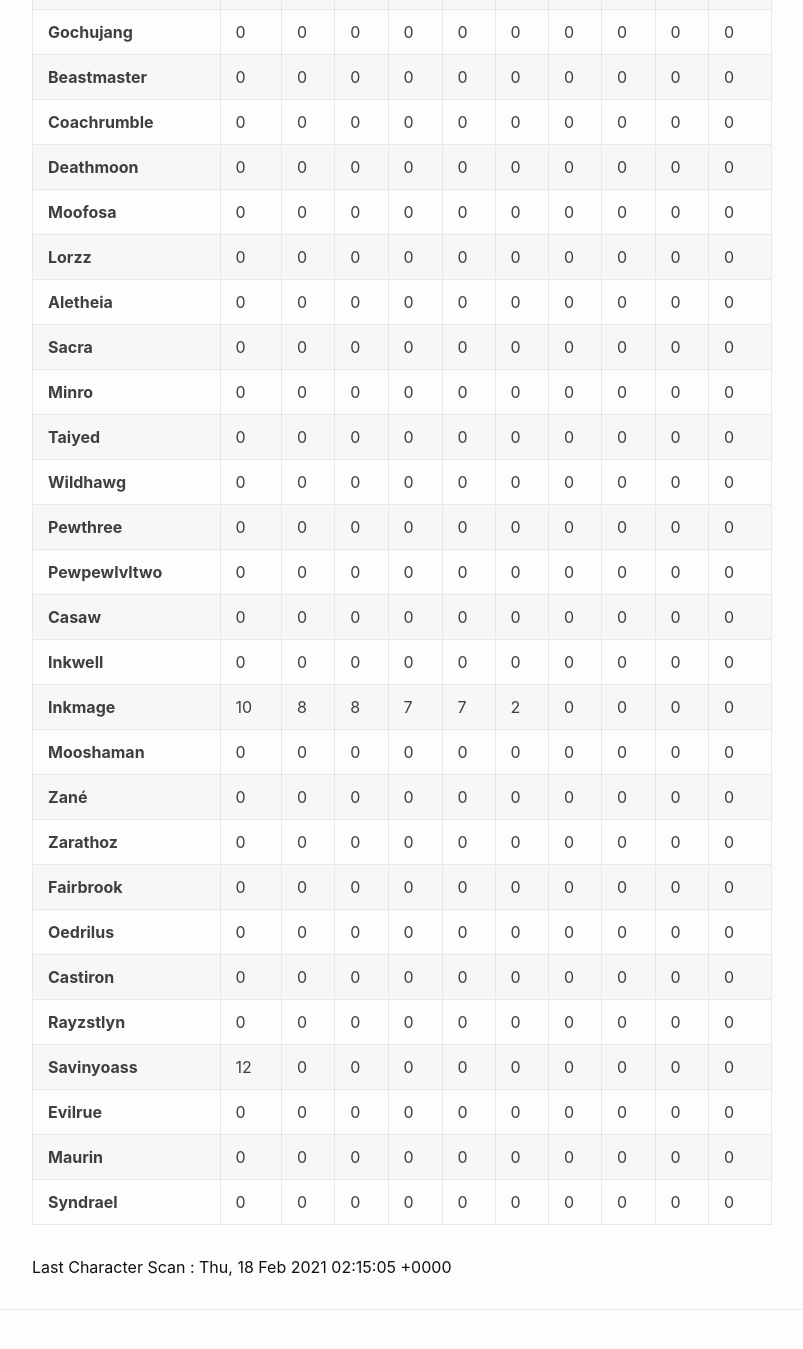
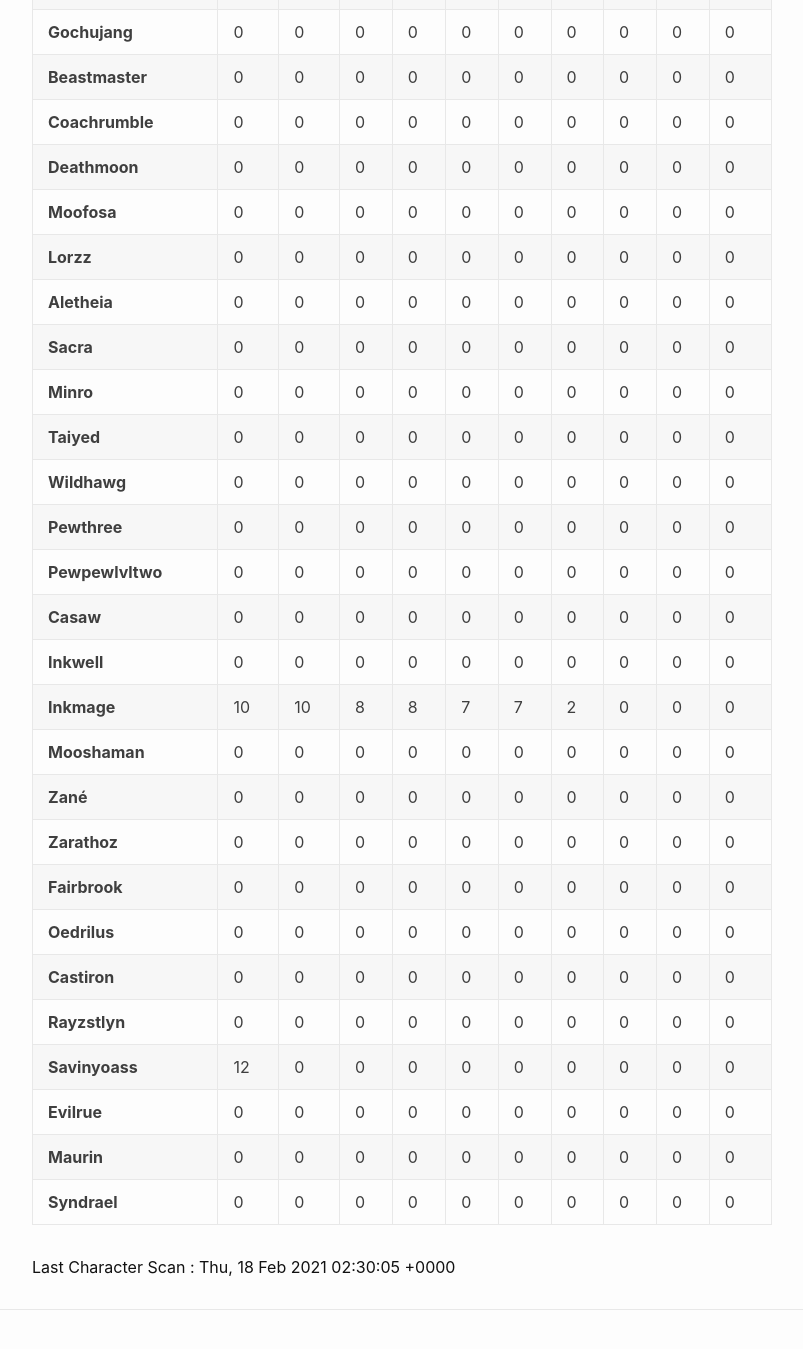
Before and after one commit to eldertribunal/keystonetracker, a Jekyll site: the page built from weekly.md, in a window 1280 px wide and 1400 px high, scrolled down 269 px. Shown: the top 1349 px of the window, without its empty margins (126-929 px from the left). Built offline with Jekyll 4.4.1, drawn with Linux system fonts in a browser that asks for light colours.

Commit message:
auto scan Thu Feb 18 02:30:41 UTC 2021

```diff
--- a/_data/scanned.json
+++ b/_data/scanned.json
@@ -1,3 +1,3 @@
 {
-  "timestamp": 1613614505
+  "timestamp": 1613615405
 }
--- a/_data/weekly.json
+++ b/_data/weekly.json
@@ -258,12 +258,12 @@
     "name": "Inkmage",
     "dungeons": [
       10,
+      10,
       8,
       8,
       7,
       7,
       2,
-      0,
       0,
       0,
       0
```
